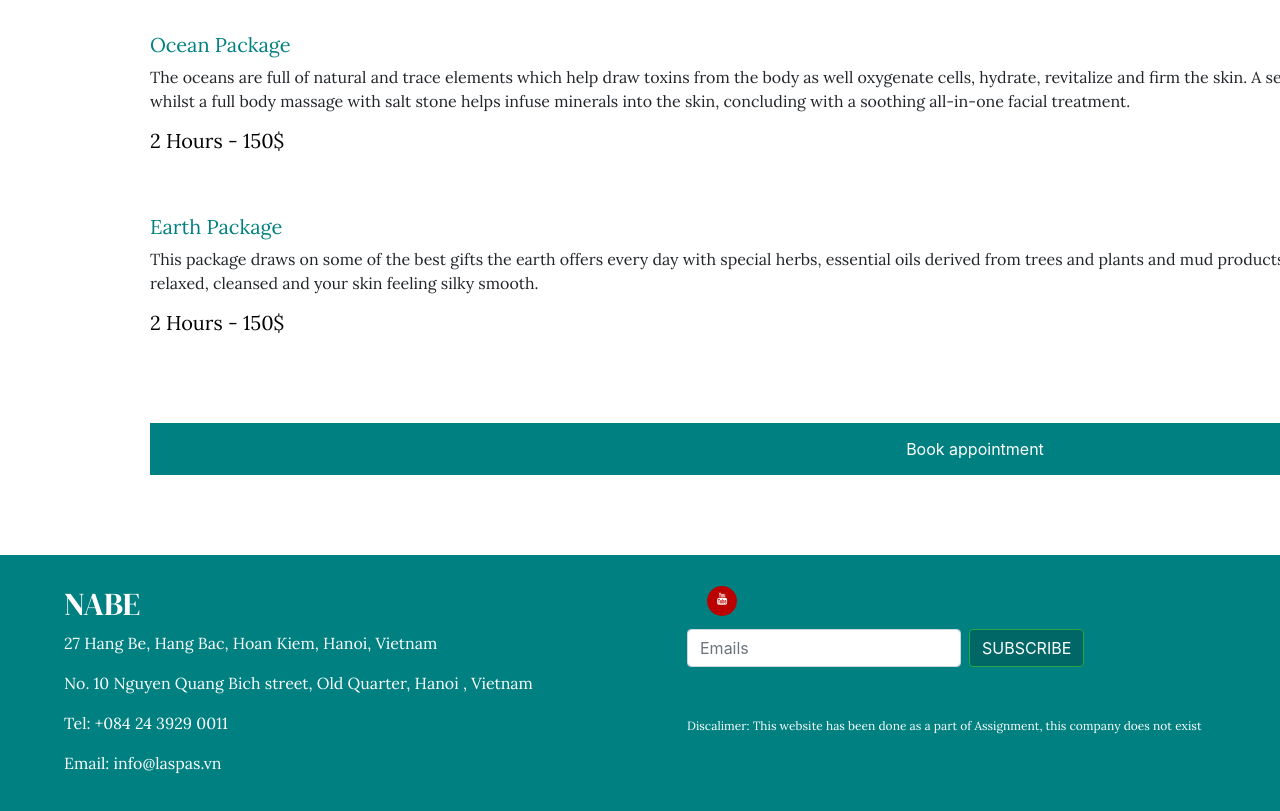
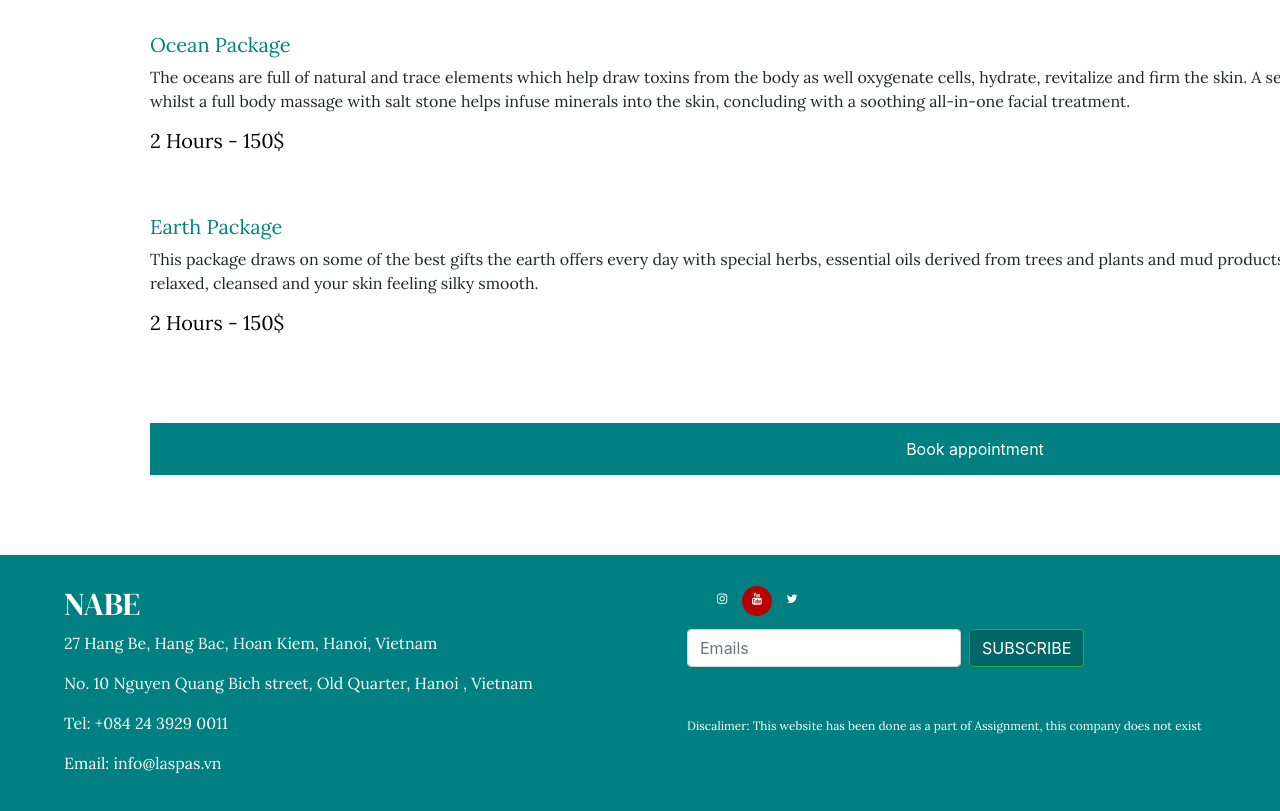
Before and after one commit to thaianhh/spa.github.io, a plain HTML site: page Spa service.html in a window 1280 px wide. Shown: the part 3456-4267 px from the top of the page. Drawn offline with nearby package versions, Linux system fonts and the light colour scheme.

Commit message:
Update Spa service.html

```diff
--- a/Spa service.html
+++ b/Spa service.html
@@ -452,7 +452,9 @@ p { font-family: 'Lora', serif; }
 
     <div class="icon-bar">
     <a href="https://www.facebook.com/NabeSpaZakopane/"></i></a>
+     <a href="https://www.instagram.com/" class="instagram"><i  class="fa fa-instagram"> </i></a>
     <a href="https://www.youtube.com/channel/UCbDqATk3kjOW-UWbO-PeK7w" class="youtube"><i class="fa fa-youtube"></i></a>
+     <a href="https://www.twitter.com/" class="twitter"><i  class="fa fa-twitter"> </i></a>
   </div>
     <link rel="stylesheet" href="https://cdnjs.cloudflare.com/ajax/libs/font-awesome/4.7.0/css/font-awesome.min.css">
 
```
